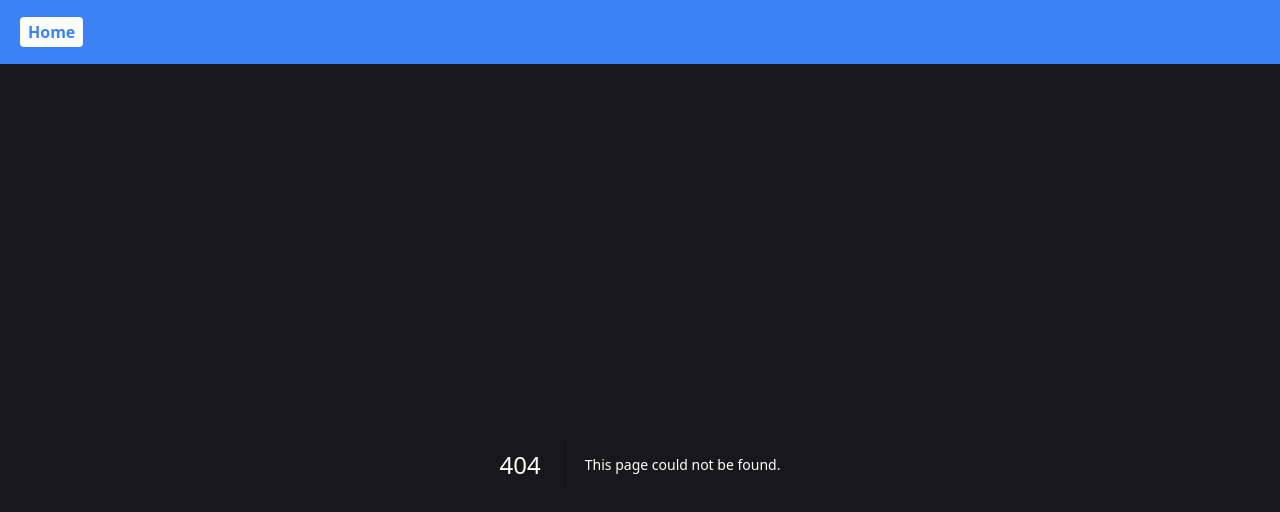
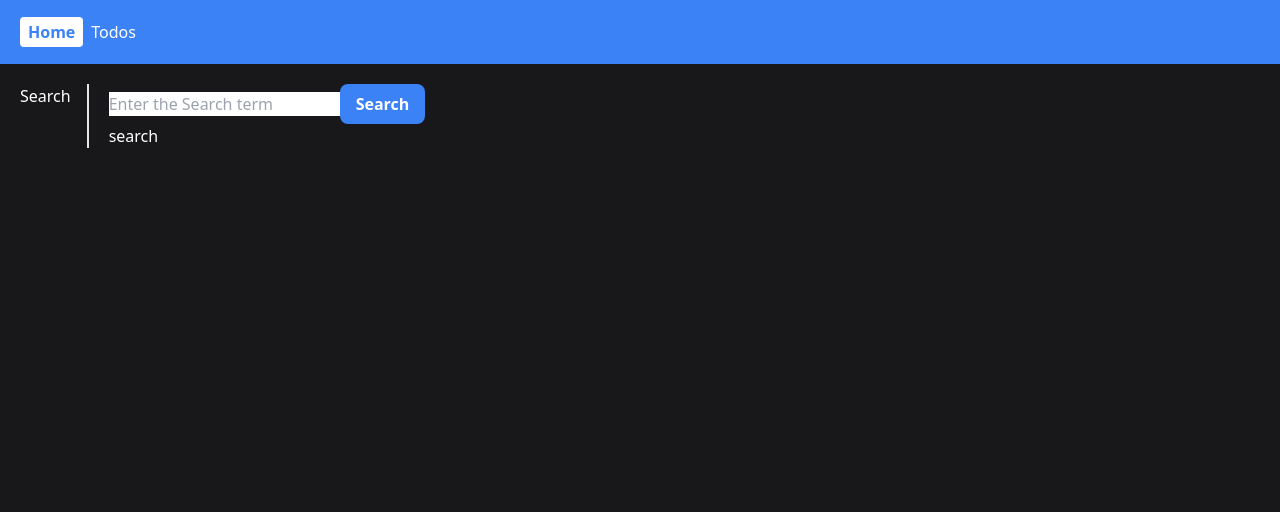
Before and after one commit to guilhermeutzig/next13-turbopack, a Next.js app: page /search in a window 1280 px wide. Before the commit this address had no page. Shown: the top 512 px of the page. Built offline with nearby package versions, Linux system fonts and the light colour scheme.

Commit message:
Added todos layout; Added search page; Added Todo nav to header

```diff
--- /dev/null
+++ b/app/search/Search.tsx
@@ -0,0 +1,35 @@
+'use client';
+
+import { AppRouterInstance } from 'next/dist/shared/lib/app-router-context';
+import { useRouter } from 'next/navigation';
+import { FormEvent, useState } from 'react';
+
+function Search() {
+  const [search, setSearch] = useState<string>('');
+  const router: AppRouterInstance = useRouter();
+
+  const handleSearch = async (e: FormEvent<HTMLFormElement>) => {
+    e.preventDefault();
+    setSearch('');
+    router.push(`/search/${search}`);
+  };
+
+  return (
+    <form onSubmit={handleSearch}>
+      <input
+        type="text"
+        value={search}
+        placeholder="Enter the Search term"
+        onChange={(e) => setSearch(e.target.value)}
+      />
+      <button
+        type="submit"
+        className="btn rounded-lg bg-blue-500 py-2 px-4 font-bold text-white"
+      >
+        Search
+      </button>
+    </form>
+  );
+}
+
+export default Search;
--- /dev/null
+++ b/app/search/[searchTerm]/page.tsx
@@ -0,0 +1,3 @@
+export default function SearchTermPage() {
+  return <div>search results</div>;
+}
--- /dev/null
+++ b/app/search/layout.tsx
@@ -0,0 +1,17 @@
+import Search from './Search';
+
+function RootLayout({ children }: { children: React.ReactNode }) {
+  return (
+    <div className="flex space-x-4 divide-x-2 p-5">
+      <div>
+        <h1>Search</h1>
+      </div>
+      <div className="flex-1 pl-5">
+        <Search />
+        <div>{children}</div>
+      </div>
+    </div>
+  );
+}
+
+export default RootLayout;
--- /dev/null
+++ b/app/search/page.tsx
@@ -0,0 +1,3 @@
+export default function Page() {
+  return <div>search</div>;
+}
--- /dev/null
+++ b/app/todos/layout.tsx
@@ -0,0 +1,17 @@
+import TodosList from './TodosList';
+
+function RootLayout({ children }: { children: React.ReactNode }) {
+  return (
+    <main className="flex">
+      <div>
+        {/* Known bug */}
+        {/* Vercel team doesn't currently have Typescript definitions for server components */}
+        {/* @ts-ignore */}
+        <TodosList />
+      </div>
+      <div className="flex-1">{children}</div>
+    </main>
+  );
+}
+
+export default RootLayout;
--- a/app/todos/page.tsx
+++ b/app/todos/page.tsx
@@ -3,10 +3,7 @@ import TodosList from './TodosList';
 function Todos() {
   return (
     <div>
-      {/* Known bug */}
-      {/* Vercel team doesn't currently have Typescript definitions for server components */}
-      {/* @ts-ignore */}
-      <TodosList />
+      <h1>This is where the todos will be listed...</h1>
     </div>
   );
 }
--- a/ui/Header.tsx
+++ b/ui/Header.tsx
@@ -9,6 +9,9 @@ function Header() {
       >
         Home
       </Link>
+      <Link href="/todos" className="rounded px-2 py-1 text-white">
+        Todos
+      </Link>
     </header>
   );
 }
```
